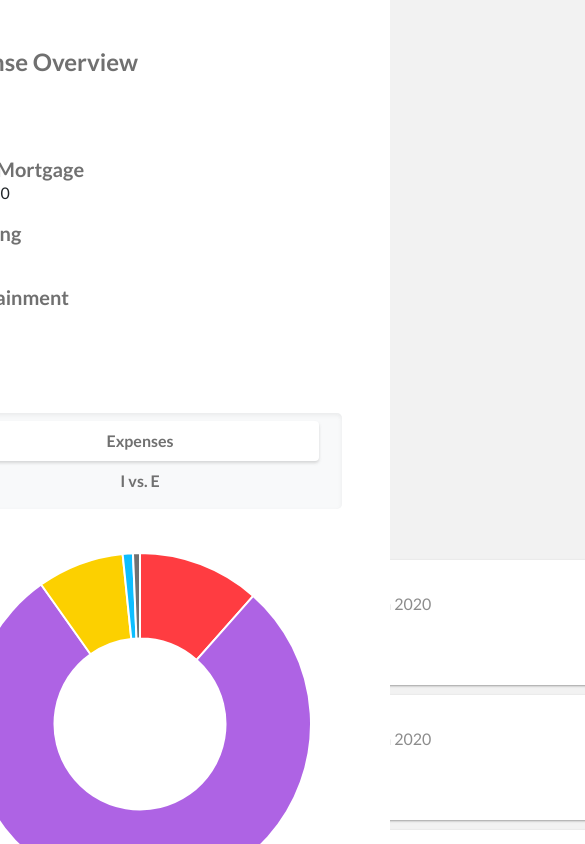
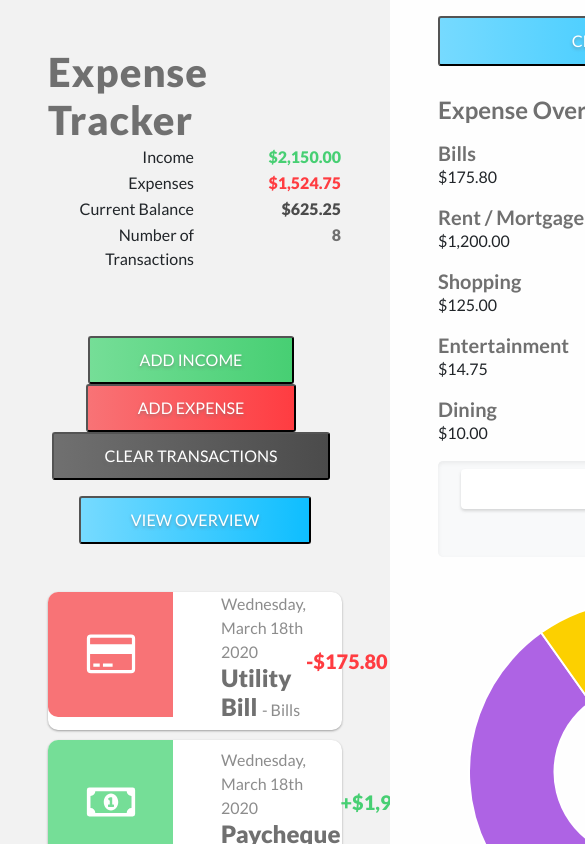
Before and after one commit to mikallwilsonn/react-expense-tracker, a React (Create React App) app: page / in a window 390 px wide. Shown: the top 844 px of the page, 585 px wide, since content can reach past the window. Built offline with nearby package versions, Linux system fonts and the light colour scheme.

Commit message:
Added media queries to handle responsive ui

```diff
--- a/src/App.css
+++ b/src/App.css
@@ -72,6 +72,10 @@ button:hover { transform: scale( 1.025 ); }
   background: linear-gradient(to right, var( --dark ) 0%, var( --black ) 100%);
 }
 
+.bg-blue-gradient {
+  background: linear-gradient(to right, var( --blue-light ) 0%, var( --blue ) 100%);
+}
+
 .text-shadow {
   text-shadow: 0px 2px 3px rgba( 112, 112, 112, 0.5 );
 }
@@ -109,6 +113,16 @@ button:hover { transform: scale( 1.025 ); }
   grid-template-rows: 1fr 1fr;
 }
 
+#HideOverviewButton {
+  display: none !important;
+  width: calc( 100% - 6rem ) !important;
+  height: 50px;
+  position: fixed;
+  z-index: 2;
+  margin-left: 3rem;
+  margin-top: 1rem;
+}
+
 
 /*
   ---- Header
@@ -124,6 +138,11 @@ button:hover { transform: scale( 1.025 ); }
 #AddExpenseButton:hover {
   opacity: 1 !important;
 }
+
+#ViewOverviewButton {
+  display: none !important;
+}
+
 
 #BalanceSheet tr {
   width: 100%;
@@ -371,3 +390,80 @@ input[type='number'] {
 .list li:hover .delete-btn {
   opacity: 1;
 }
+
+
+/*
+---- Extra small devices (portrait phones, less than 576px)
+*/
+@media (max-width: 575.98px) {
+
+}
+
+
+/*
+---- Small devices (landscape phones, less than 768px)
+*/
+@media (max-width: 767.98px) {
+
+}
+
+
+/*
+---- Medium devices (tablets, less than 992px)
+*/
+@media (max-width: 991.98px) {
+  .transaction {
+    width: 100% !important;
+    max-width: 100% !important;
+    min-width: 100% !important;
+  }
+
+  #TransactionButtonWrapper {
+    flex-wrap: wrap !important;
+  }
+
+  #ViewOverviewButton {
+    margin-top: 1rem;
+  }
+}
+
+
+/*
+---- Large devices (desktops, less than 1200px)
+*/
+@media (max-width: 1199.98px) {
+  #TransactionButtonWrapper {
+    width: 100% !important;
+    display: flex !important;
+    flex-direction: row !important;
+    justify-content: space-around !important;
+    margin-top: 4rem !important;
+  }
+}
+
+/*
+---- Large devices (desktops, less than 1200px)
+*/
+@media (max-width: 1399.998px) {
+  #LeftPanel { width: 100% !important; }
+
+  #ViewOverviewButton, #HideOverviewButton {
+    display: inline-block !important;
+  }
+
+  #ExpenseOverview {
+    padding-top: 3rem !important;
+  }
+
+  #RightPanel {
+    position: fixed !important;
+    z-index: 2 !important;
+    transition: 0.3s;
+    transform: translateX( 100% );
+    background-color: rgba( 254, 254, 254, 1 );
+  }
+
+  #RightPanel.slide-in {
+    transform: translateX( 0% ) !important;
+  }
+}
--- a/src/App.js
+++ b/src/App.js
@@ -22,6 +22,11 @@ import { GlobalProvider } from './context/GlobalState';
 // ----
 // App class component
 class App extends Component {
+
+    hideOverview() {
+        document.querySelector( '#RightPanel' ).classList.remove( 'slide-in' );
+    }
+
     render() {
         return (
             <GlobalProvider>
@@ -39,6 +44,14 @@ class App extends Component {
                         id="RightPanel"
                         className="p-5 m-0"
                     >
+                        <button
+                            className="bg-blue-gradient text-white text-uppercase text-shadow font-regular d-inline-block"
+                            id="HideOverviewButton"
+                            onClick={() => this.hideOverview()}
+                        >
+                            Close Overview
+                        </button>
+
                         <ExpenseOverview />
 
                         <TransactionCharts />
--- a/src/components/ClearTransactions.js
+++ b/src/components/ClearTransactions.js
@@ -36,7 +36,7 @@ export const ClearTransactions = () => {
         return (
             <button
                 id="ClearDemoDataButton"
-                className="bg-dark-gradient text-white text-uppercase text-shadow font-regular"
+                className="bg-dark-gradient text-white text-uppercase text-shadow font-regular mr-2"
                 onClick={() => handleClearTransactions() }
             >
                 Clear Transactions
--- a/src/components/ExpenseOverview.js
+++ b/src/components/ExpenseOverview.js
@@ -48,7 +48,10 @@ export const ExpenseOverview = () => {
 
     // Render Component
     return (
-        <div className="col-lg-12 p-0 m-0">
+        <div
+            id="ExpenseOverview"
+            className="col-lg-12 p-0 m-0"
+        >
             <h2 className="text-dark font-medium h4">
                 Expense Overview
             </h2>
--- a/src/components/Header.js
+++ b/src/components/Header.js
@@ -7,6 +7,7 @@ import React, { Component } from 'react';
 import BalanceSheet from './BalanceSheet';
 import { AddTransaction } from './AddTransaction';
 import { ClearTransactions } from './ClearTransactions';
+import { ViewOverviewButton } from './ViewOverviewButton';
 
 
 // ----
@@ -55,7 +56,10 @@ class Header extends Component {
                     <BalanceSheet />
                 </div>
 
-                <div className="col-lg-12 p-0 m-0">
+                <div
+                    id="TransactionButtonWrapper"
+                    className="col-lg-12 p-0 m-0 mt-3"
+                >
                     <button
                         id="AddIncomeButton"
                         className="bg-green-gradient text-white text-uppercase text-shadow mr-2 font-regular"
@@ -73,6 +77,8 @@ class Header extends Component {
                     </button>
 
                     <ClearTransactions />
+
+                    <ViewOverviewButton />
                 </div>
 
                 <div className="col-lg-12 p-0 m-0">
--- a/src/components/Transaction.js
+++ b/src/components/Transaction.js
@@ -57,7 +57,7 @@ export const Transaction = ({ transaction }) => {
                 { renderTransactionIcon() }
             </div>
 
-            <div className="transaction__details row justify-content-between align-items-center m-0 p-0">
+            <div className="transaction__details row justify-content-between align-items-center m-0 p-0 flex-nowrap">
                 <div className="d-flex flex-column justify-content-center pl-5">
                     <span className="transaction__details--date font-regular">
                         { transaction.date }
@@ -68,7 +68,7 @@ export const Transaction = ({ transaction }) => {
                     </p>
                 </div>
 
-                <div className="row align-items-center m-0 p-0 pr-5">
+                <div className="row align-items-center m-0 p-0 pr-5 flex-nowrap">
                     <span className={`transaction__amount transaction__amount-${transaction.transactionType} p-0 m-0 mr-5 h5 font-bold`}>
                         { sign }{ currencyFormatter( transaction.amount ) }
                     </span>
--- /dev/null
+++ b/src/components/ViewOverviewButton.js
@@ -0,0 +1,24 @@
+// ----
+// Dependencies
+import React from 'react';
+
+
+// ----
+// ViewOverviewButton functional component
+export const ViewOverviewButton = () => {
+
+    const handleViewOverview = () => {
+        document.querySelector( '#RightPanel' ).classList.add( 'slide-in' );
+    }
+
+    return (
+        <button
+            id="ViewOverviewButton"
+            className="bg-blue-gradient text-white text-uppercase text-shadow font-regular"
+            onClick={() => handleViewOverview() }
+        >
+            View Overview
+        </button>
+    );
+
+}
```
